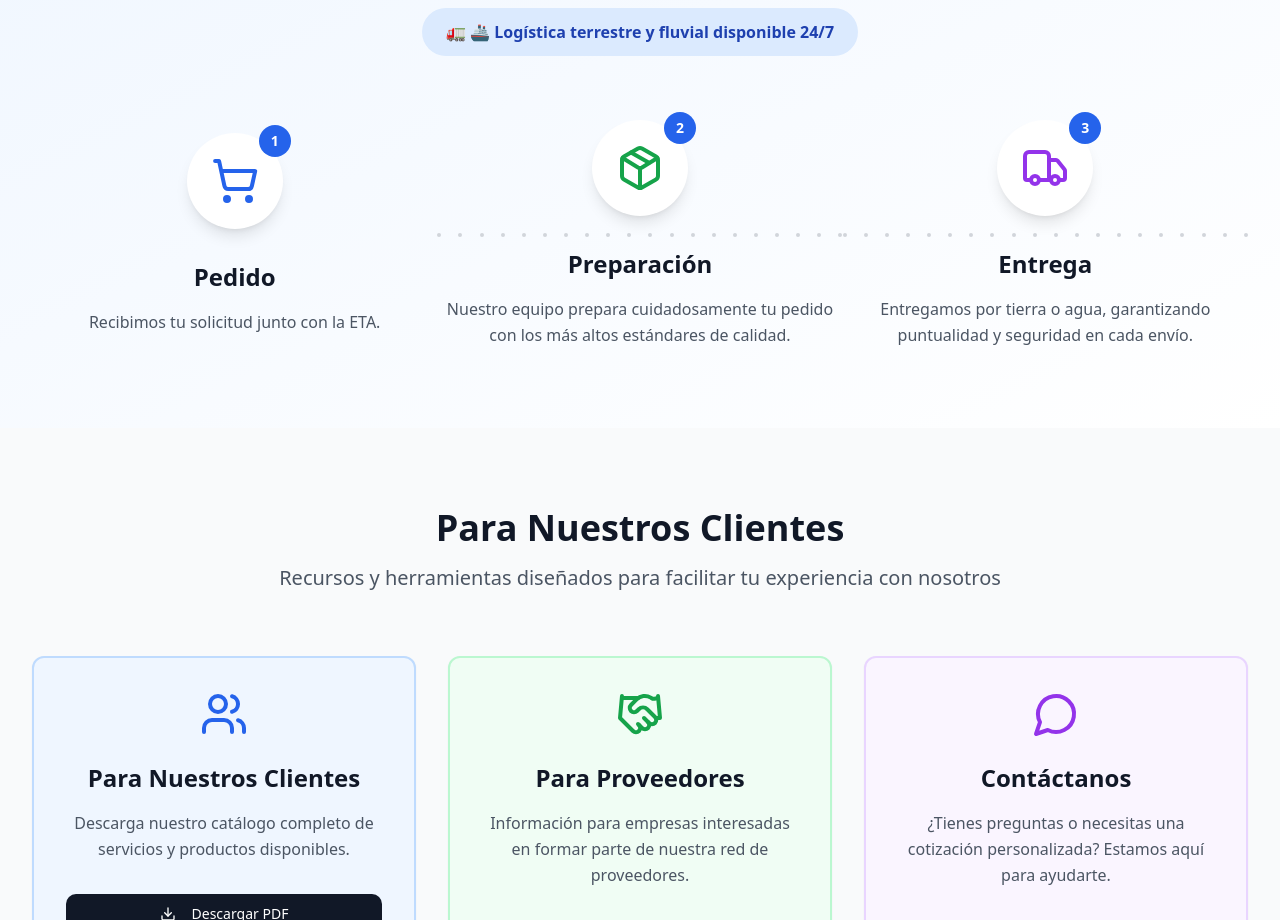
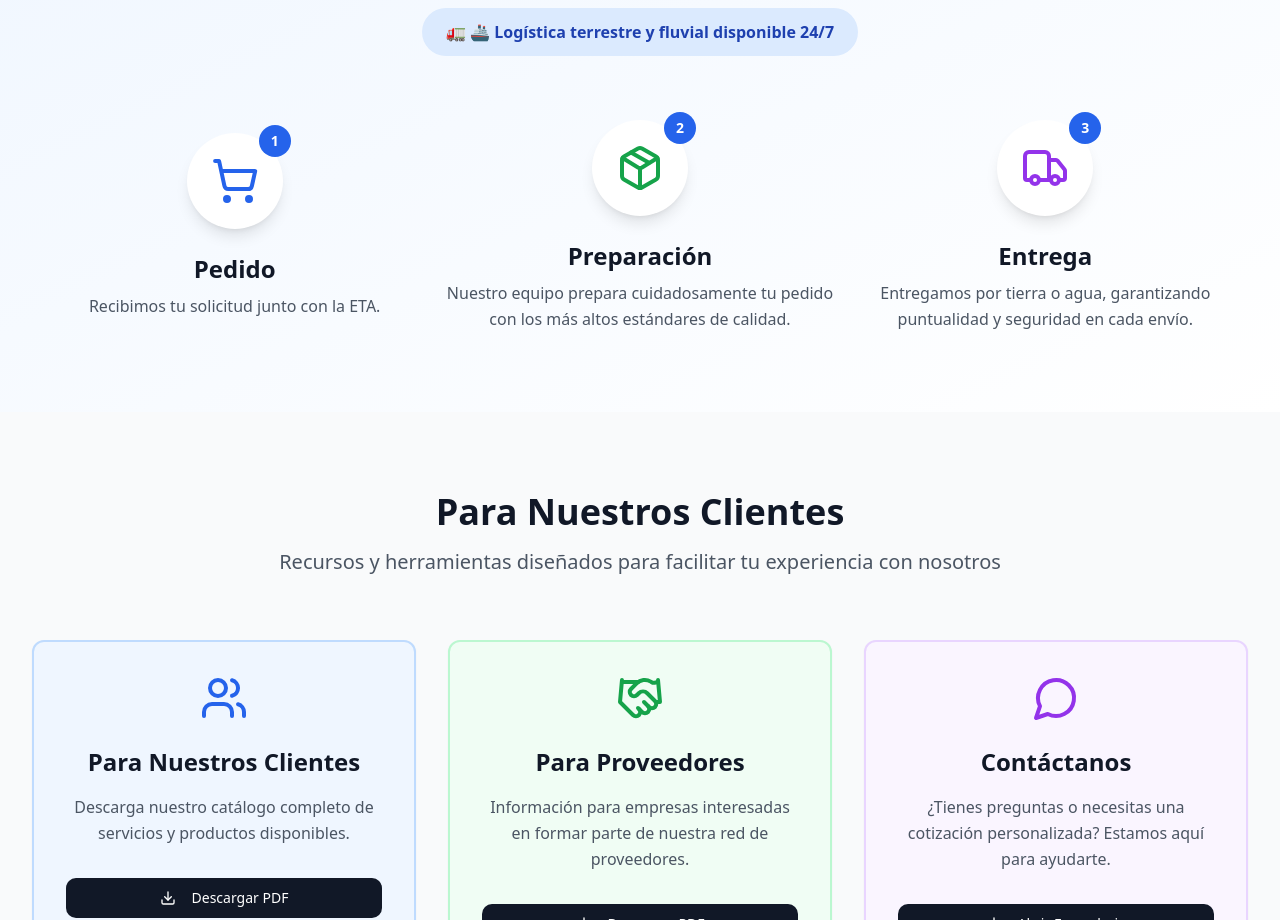
Before and after one commit to agelizalde/web1, a Next.js app: page / in a window 1280 px wide. Shown: the part 3180-4100 px from the top of the page. Built offline with nearby package versions, Linux system fonts and the light colour scheme.

Commit message:
Add files via upload

```diff
--- a/components/work-process-section.tsx
+++ b/components/work-process-section.tsx
@@ -41,11 +41,20 @@ export function WorkProcessSection() {
         </div>
 
         {/* Contenedor de pasos */}
-        <div className="flex flex-col md:flex-row items-center justify-between relative">
+        <div className="relative flex flex-col md:flex-row items-center justify-between">
+          {/* Línea horizontal detrás de los pasos */}
+          <div className="hidden md:flex absolute top-1/2 left-0 right-0 h-0.5 bg-gray-200 -z-10">
+            {/* Punteado usando un gradiente repetido */}
+            <div className="flex w-full justify-between">
+              {steps.slice(0, steps.length - 1).map((_, i) => (
+                <div key={i} className="w-8 h-0.5 bg-gray-300 rounded-full" />
+              ))}
+            </div>
+          </div>
+
           {steps.map((step, index) => (
             <div key={index} className="flex-1 flex flex-col items-center relative">
-              {/* Icono con número */}
-              <div className="relative mb-8">
+              <div className="relative mb-6">
                 <div className="w-24 h-24 bg-white rounded-full shadow-lg flex items-center justify-center mx-auto transition-shadow group-hover:shadow-xl z-10">
                   {step.icon}
                 </div>
@@ -53,23 +62,12 @@ export function WorkProcessSection() {
                   {index + 1}
                 </div>
               </div>
-
-              <h3 className="text-2xl font-bold text-gray-900 mb-4 text-center">{step.title}</h3>
-              <p className="text-gray-600 leading-relaxed text-center">{step.description}</p>
-
-              {/* Línea punteada entre pasos */}
-              {index < steps.length - 1 && (
-                <div className="hidden md:flex absolute top-1/2 left-full w-full h-0.5 -translate-y-1/2 z-0">
-                  <div className="flex w-full justify-between">
-                    {[...Array(20)].map((_, i) => (
-                      <div
-                        key={i}
-                        className="w-1 h-1 bg-gray-300 rounded-full"
-                      />
-                    ))}
-                  </div>
-                </div>
-              )}
+              <h3 className="text-2xl font-bold text-gray-900 mb-2 text-center">
+                {step.title}
+              </h3>
+              <p className="text-gray-600 leading-relaxed text-center">
+                {step.description}
+              </p>
             </div>
           ))}
         </div>
```
